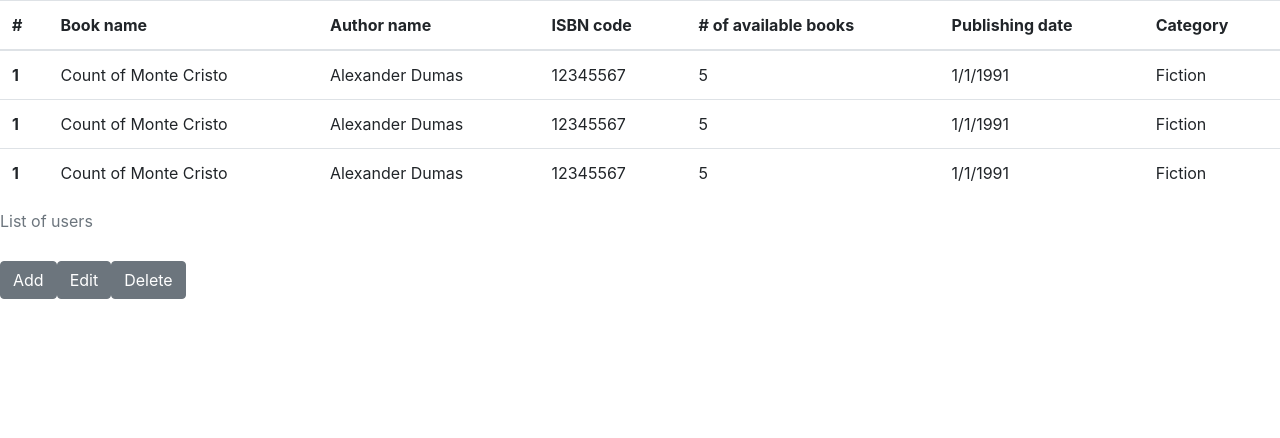
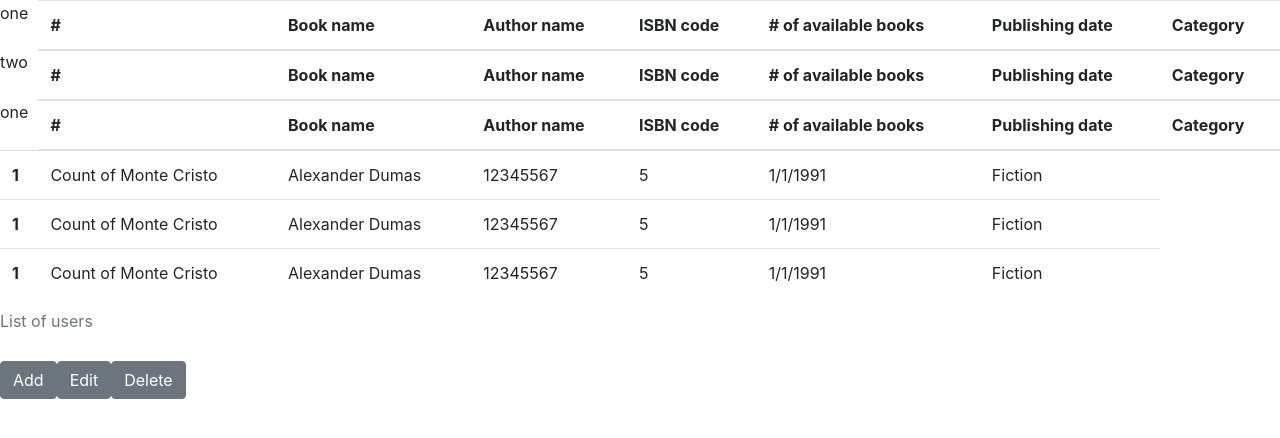
Before and after one commit to snosirov1/books-library, an Angular app: page / in a window 1280 px wide. Shown: the top 438 px of the page. Built offline with nearby package versions, Linux system fonts and the light colour scheme.

Commit message:
learning ng for

```diff
--- a/src/app/books-list/books-list.component.html
+++ b/src/app/books-list/books-list.component.html
@@ -3,7 +3,7 @@
     <table class="table">
         <caption>List of users</caption>
         <thead>
-          <tr>
+          <tr *ngFor="let book of listOfBooks"> {{book.name}}
             <th scope="col">#</th>
             <th scope="col">Book name</th>
             <th scope="col">Author name </th>
```
